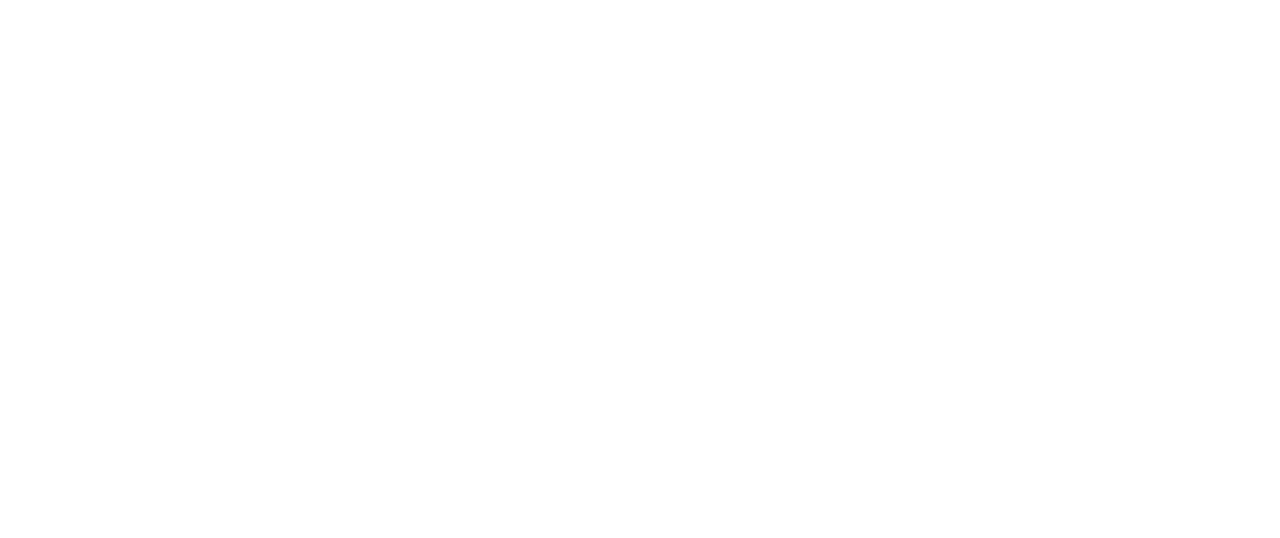
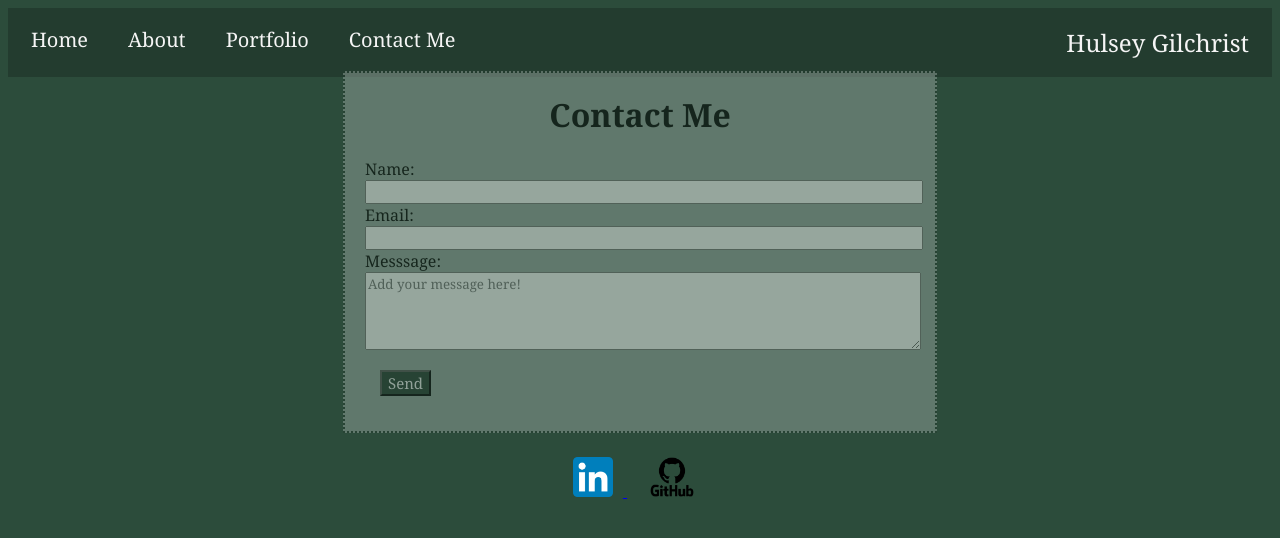
Before and after one commit to HKGilchrist/Unit1_CareerSimulation_PartII, a plain HTML site: page contact.html in a window 1280 px wide. Drawn offline with Linux system fonts and the light colour scheme.

Commit message:
HTML & CSS for contact.html, including formsubmit.html

```diff
--- a/contact.html
+++ b/contact.html
@@ -0,0 +1,72 @@
+<!DOCTYPE html>
+<html lang="en">
+<head>
+  <meta charset="UTF-8">
+  <meta name="viewport" content="width=device-width, initial-scale=1.0">
+  <title>Portfolio</title>
+  <link rel="stylesheet" href="style.css">
+  <script src="javascript.js" defer></script>
+</head>
+<body>
+  <nav class=navbar>
+    <div>
+      <a href="index.html">Home</a></li>
+      <a href="about.html">About</a>
+      <a href="portfolio.html">Portfolio</a>
+      <a href="contact.html">Contact Me</a>
+      </div>
+    <div id="logo">Hulsey Gilchrist</div>
+  </nav>
+
+
+  <div id="formspace">
+
+    <form action="./formsubmit.html" class="contact-form">
+      <h1>Contact Me</h1>
+      <br>
+      <div>
+      <label for="name">Name:</label>
+      <div>
+      <input type="text" id="name" required />
+    </div>
+      </div>
+
+      <!-- <div>
+      <label for="phone">Phone Number:</label>
+      <input type="number" id="phone" required />
+      </div> -->
+
+      <div>
+      <label for="email">Email:</label>
+      <div>
+      <input type="email" id="email" required />
+    </div>
+      </div>
+
+      <div>
+      <label for="message">Messsage:</label>
+      <div>
+      <textarea placeholder="Add your message here!" id="contact-message" name="message" rows="4" cols="50"></textarea>
+    </div>
+  </div>
+
+      <button type="submit" id="button">Send</button>
+
+
+    </form>
+  </div>
+
+
+</body>
+<footer>
+  <nav class="footer">
+    <a href="https://www.linkedin.com/in/hulsey-gilchrist-794347274/">
+      <img src="img/LinkedIn.png" id="linkedinlogo" alt="LinkedIn Logo">
+    </a>
+    <a href="https://github.com/HKGilchrist">
+      <img src="img/GitHub-logo.png" id="githublogo" alt="GitHub Logo">
+    </a>
+  </nav>
+</footer>
+
+</html>
--- a/style.css
+++ b/style.css
@@ -146,3 +146,70 @@ hr {
 .portfolio-link:hover {
   color: #2c4c3b;
 }
+
+#formspace {
+  /* Used for spacing:
+  border: 5px solid red;  */
+  display: flex;
+  justify-content: center;
+  height: 350px;
+  align-items: center;
+}
+
+.contact-form {
+  /* Advanced Rules: shorthand */
+  border: 2px dotted #233c2f;
+  background-color: #95a59d;
+  opacity: .5;
+  padding: 20px;
+  width: 550px;
+}
+
+input, textarea {
+  font-family: Georgia, 'Times New Roman', Times, serif;
+  color: #233c2f;
+  width: 100%;
+}
+
+button {
+  display: flex;
+  align-self: center !important;
+}
+
+
+#button {
+  font-family: Georgia, 'Times New Roman', Times, serif;
+  background-color: #233c2f;
+  color: #f5f5f5;
+  font-size: 15px;
+  margin: 15px;
+}
+
+#button:hover {
+  background: rgb(107,129,117);
+  background: linear-gradient(90deg, rgba(107,129,117,1) 16%, rgba(44,76,59,1) 52%, rgba(107,129,117,0.9948573179271709) 88%);
+}
+
+h1 {
+  text-align: center;
+  margin: 0;
+}
+
+.submit-message {
+  width: 500px;
+  height: 100px;
+  background-color: #6b8175;
+  color: #f5f5f5;
+  text-align: center;
+  align-self: center;
+  margin-top: 30px;
+  padding: 20px;
+}
+
+/* #formspace {
+  border: 5px solid beige;
+  background-color: #95a59d;
+  display: flex;
+  flex-flow: column wrap;
+  justify-content: center;
+} */
```
Also changed, not shown: about.html (+6 -5 lines), formsubmit.html (added, +37 -0 lines), index.html (+1 -0 lines), portfolio.html (+5 -4 lines).
